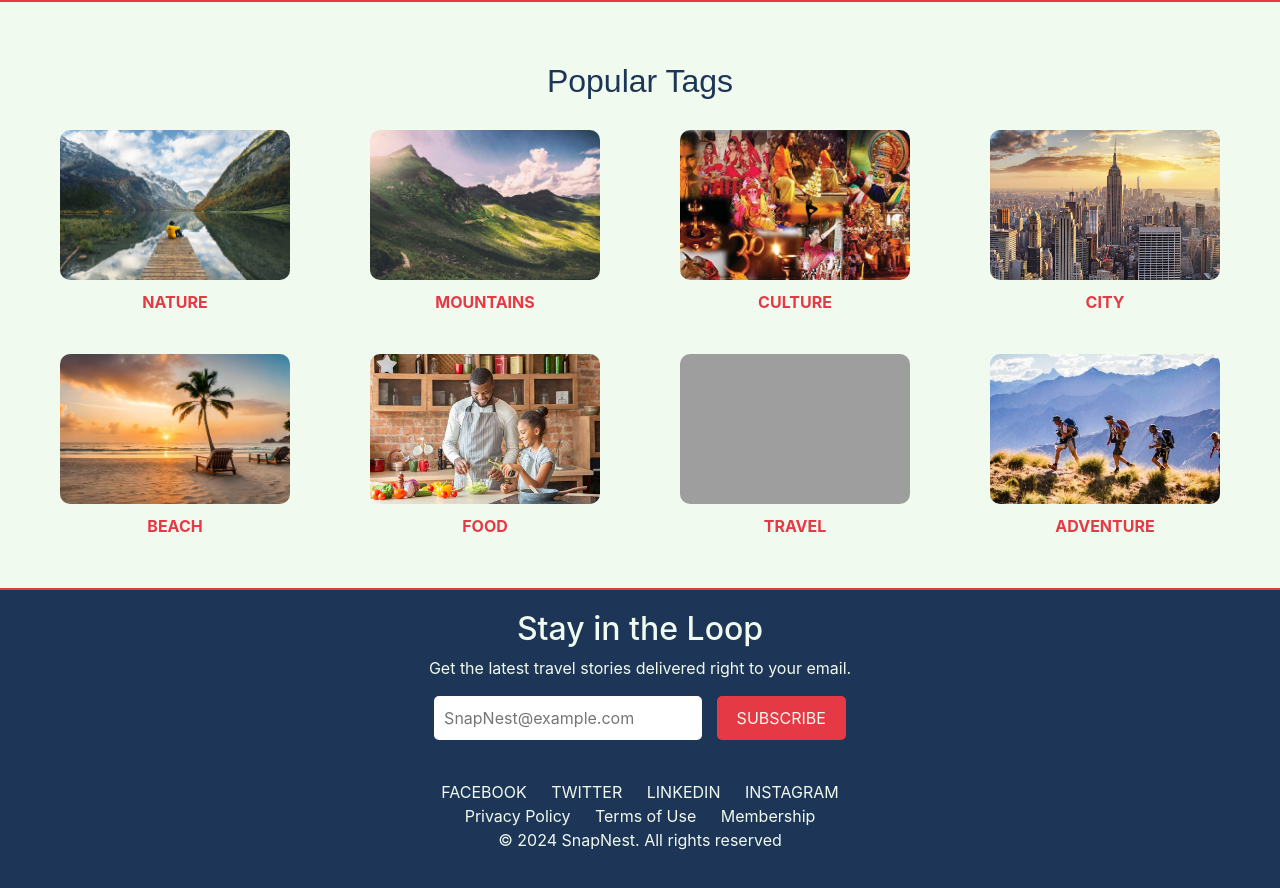
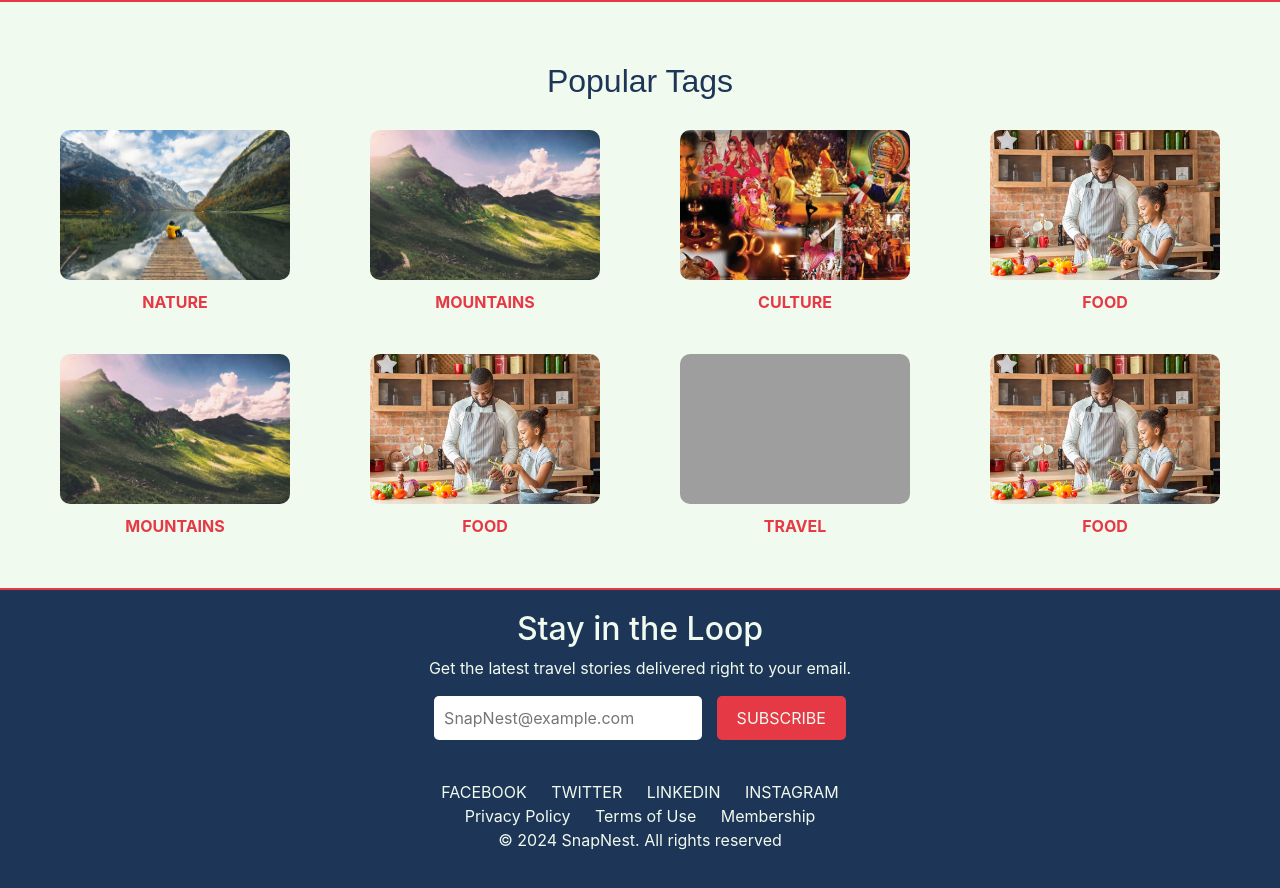
Before and after one commit to bkraj0304/SnapNest, a plain HTML site: page index.html in a window 1280 px wide. Shown: the part 1940-2828 px from the top of the page. Drawn offline with nearby package versions, Linux system fonts and the light colour scheme; grey boxes are pictures that could not be loaded.

Commit message:
Update index.html

```diff
--- a/index.html
+++ b/index.html
@@ -188,15 +188,15 @@
                     </div>
 
                     <div class="tag-item">
-                        <img src="images/City.jpg" alt="City">
-                        <a href="#">CITY</a>
+                        <img src="images/Food.jpg" alt="City">
+                        <a href="#">FOOD</a>
                     </div>
 
                 </div>
                 <div class="tag-row">
                     <div class="tag-item">
-                        <img src="images/Beach.jpg" alt="Beach">
-                        <a href="#">BEACH</a>
+                        <img src="images/mountain.jpg" alt="Mountain">
+                        <a href="#">MOUNTAINS</a>
                     </div>
                     <div class="tag-item">
                         <img src="images/Food.jpg" alt="Food">
@@ -208,8 +208,8 @@
                         <a href="#">TRAVEL</a>
                     </div>
                     <div class="tag-item">
-                        <img src="images/Adventure.jpg" alt="Adventure">
-                        <a href="#">ADVENTURE</a>
+                        <img src="images/Food.jpg" alt="Food">
+                        <a href="#">FOOD</a>
                     </div>
                 </div>
             </div>
```
